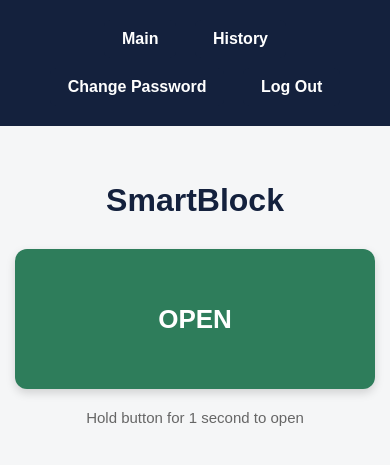
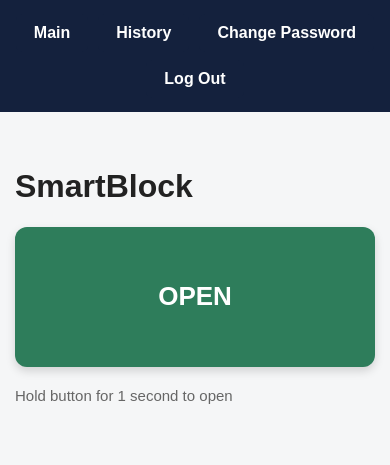
Before and after one commit to vmashnin/CS50-SmartBlock, a Flask app: page / in a window 390 px wide. Shown: the top 465 px of the page. Run offline with Flask 3, Linux system fonts and the light colour scheme; the visitor is signed in with stand-in values (Sample User, id 1); data that the repository does not hold is empty; some libraries are stand-ins or nearby versions.

Commit message:
Improve mobile navigation

```diff
--- a/static/styles.css
+++ b/static/styles.css
@@ -13,38 +13,32 @@ body {
 
 nav {
     background-color: #14213D;
-    padding: 15px;
-    text-align: center;
+    padding: 14px 12px;
+
+    display: flex;
+    justify-content: center;
+    align-items: center;
+    flex-wrap: wrap;
+
+    gap: 10px 16px;
 }
 
 nav a {
     color: white;
     text-decoration: none;
-    margin: 0 10px;
+
+    margin: 0;
+    padding: 8px 12px;
+
+    font-size: 15px;
+    font-weight: 600;
+
+    border-radius: 6px;
 }
 
 nav a:hover {
     text-decoration: none;
-}
-
-
-/* PAGE LAYOUT */
-
-main {
-    max-width: 700px;
-    margin: 40px auto;
-    padding: 20px;
-    text-align: center;
-}
-
-h1 {
-    margin-bottom: 30px;
-    color: #14213D;
-}
-
-h2 {
-    margin-top: 40px;
-    color: #14213D;
+    background-color: #0d1629;
 }
 
 
@@ -239,9 +233,13 @@ th {
         padding: 15px;
     }
 
+    nav {
+        gap: 8px 10px;
+    }
+
     nav a {
-        display: inline-block;
-        margin: 5px 7px;
+        padding: 7px 10px;
+        font-size: 14px;
     }
 
     input {
```
